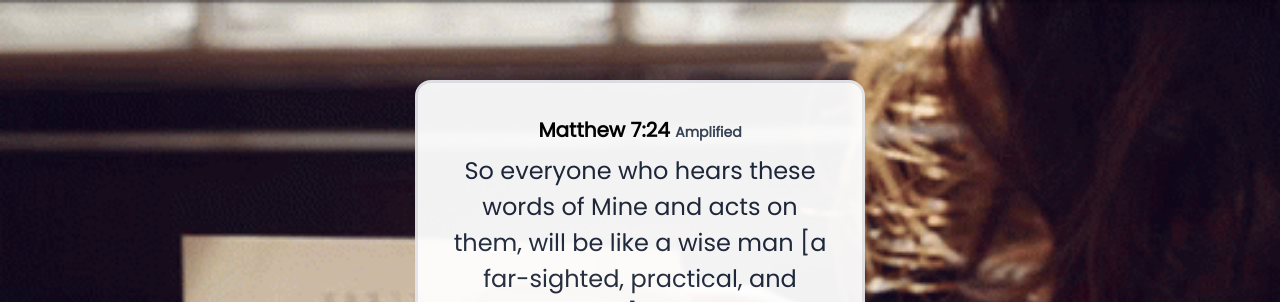
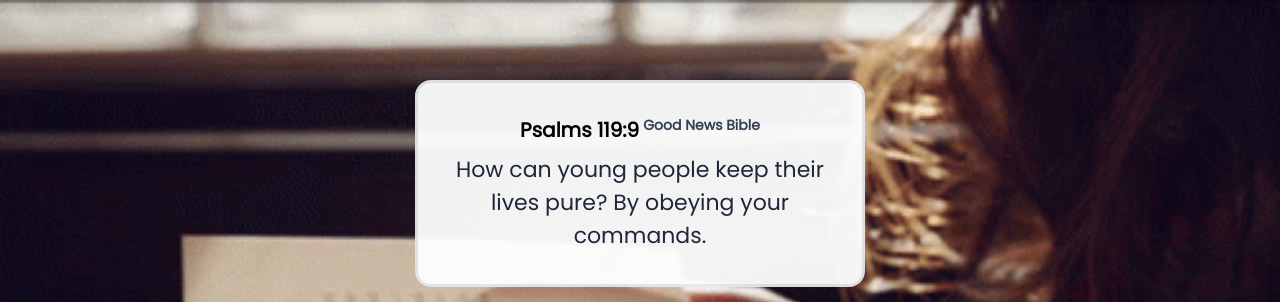
Before and after one commit to Ameneterh/starlight-mag, a React (Vite) app in the folder client/: page / in a window 1280 px wide. Shown: the part 150-452 px from the top of the page. Built offline with nearby package versions, Linux system fonts and the light colour scheme; no server answers.

Commit message:
add random verses to home page

```diff
--- a/client/src/Components/Footer.jsx
+++ b/client/src/Components/Footer.jsx
@@ -66,7 +66,10 @@ export default function Footer() {
         </div>
       </div>
       <div className="w-full bg-black p-3 flex items-center justify-center">
-        <p className="text-white font-sm">&copy; 2023 Amene Terhemen</p>
+        <p className="text-white text-[13px]">
+          &copy; 2023 Amene Terhemen,{" "}
+          <span className="text-[10px]">+2348154230654</span>
+        </p>
       </div>
     </div>
   );
--- /dev/null
+++ b/client/src/Components/Verses.jsx
@@ -0,0 +1,75 @@
+import React, { useEffect, useState } from "react";
+
+var myverses = [
+  {
+    citation:
+      "Your words were found and I ate them, and Your words became a joy to me and the delight of my heart; for I have been called by Your name, O LORD God of hosts.",
+    verse: "Jeremiah 15:16",
+    translation: "Amplified",
+  },
+  {
+    citation:
+      "For the word of God is alive and powerful. It is sharper than the sharpet two-edged sword, cutting betweeen soul and spirit, between joint and marrow. It exposes our innermost thoughts and desires.",
+    verse: "Hebrews 4:12",
+    translation: "New Living Translation",
+  },
+  {
+    citation:
+      "By your words I can see where I'm going; they throw a beam of light on my dark path.",
+    verse: "Psalms 119:105",
+    translation: "The Message",
+  },
+  {
+    citation:
+      "How can young people keep their lives pure? By obeying your commands.",
+    verse: "Psalms 119:9",
+    translation: "Good News Bible",
+  },
+  {
+    citation:
+      "The grass withers and the flowers fade, but the word of our God stands forever.",
+    verse: "Isaiah 40:8",
+    translation: "New Living Translation",
+  },
+  {
+    citation:
+      "So everyone who hears these words of Mine and acts on them, will be like a wise man [a far-sighted, practical, and sensible man] who builds his house on the rock.",
+    verse: "Matthew 7:24",
+    translation: "Amplified",
+  },
+];
+
+const getRandomObject = (array) => {
+  const randomObject = array[Math.floor(Math.random() * array.length)];
+  return randomObject;
+};
+
+export default function Verses() {
+  const [randomData, setRandomData] = useState(() => getRandomObject(myverses));
+
+  return (
+    <blockquote>
+      <h2 className="w-full justify-center mb-2 flex gap-1 text-[20px] font-semibold">
+        {randomData.verse}
+        <span className="text-sm text-slate-700">{randomData.translation}</span>
+      </h2>
+      <p className="text-[22px] text-slate-800 text-center">
+        {randomData.citation}
+      </p>
+      {/* {randomData.citation} */}
+      {/* <span>{randomData.verse}</span> */}
+    </blockquote>
+  );
+}
+
+{
+  /* <h2 className="text-[20px] font-semibold">
+            Matthew 7:24{" "}
+            <span className="text-sm text-slate-700">Amplified</span>
+          </h2>
+          <p className="text-[24px] text-slate-800 text-center">
+            So everyone who hears these words of Mine and acts on them, will be
+            like a wise man [a far-sighted, practical, and sensible man] who
+            builds his house on the rock.
+          </p> */
+}
--- a/client/src/Pages/Home.jsx
+++ b/client/src/Pages/Home.jsx
@@ -1,8 +1,11 @@
 import React, { useEffect, useState } from "react";
 import ListedArticle from "../Components/ListedArticle";
+// import { get } from "mongoose";
+import Verses from "../Components/Verses";
 
 export default function Home() {
   const [listing, setListing] = useState([]);
+  // const [verse, setVerse] = useState([]);
 
   useEffect(() => {
     const fetchListing = async () => {
@@ -17,7 +20,8 @@ export default function Home() {
     <div className="flex flex-col w-full">
       <div className="w-full bg-[url('/reading-book.gif')] bg-no-repeat bg-cover">
         <div className="w-[95%] md:w-[450px] bg-white opacity-95 p-8 mx-auto my-4 md:my-20 rounded-2xl border-[3px] flex flex-col gap-2 items-center">
-          <h2 className="text-[20px] font-semibold">
+          <Verses />
+          {/* <h2 className="text-[20px] font-semibold">
             Matthew 7:24{" "}
             <span className="text-sm text-slate-700">Amplified</span>
           </h2>
@@ -25,7 +29,7 @@ export default function Home() {
             So everyone who hears these words of Mine and acts on them, will be
             like a wise man [a far-sighted, practical, and sensible man] who
             builds his house on the rock.
-          </p>
+          </p> */}
         </div>
       </div>
 
@@ -36,7 +40,9 @@ export default function Home() {
         <div className="flex flex-col md:flex-row gap-8 w-full justify-between">
           {listing &&
             listing.length > 0 &&
-            listing.map((article) => <ListedArticle listing={article} />)}
+            listing.map((article) => (
+              <ListedArticle key={article._id} listing={article} />
+            ))}
         </div>
       </div>
     </div>
--- a/package.json
+++ b/package.json
@@ -15,6 +15,7 @@
   "dependencies": {
     "bcryptjs": "^2.4.3",
     "cookie-parser": "^1.4.6",
+    "cors": "^2.8.5",
     "dotenv": "^16.3.1",
     "express": "^4.18.2",
     "jsonwebtoken": "^9.0.2",
```
